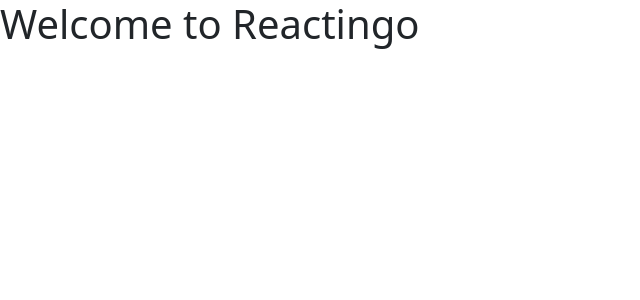
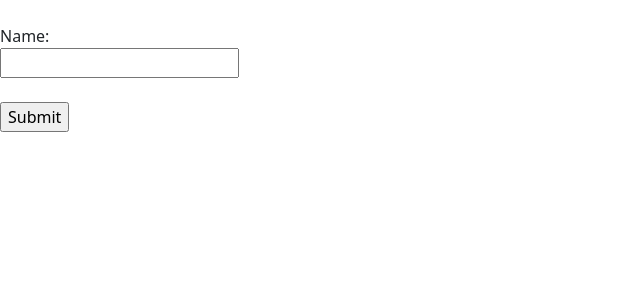
Before and after one commit to decareano/react-tutorial-edit, a React (Create React App) app: page / in a window 1280 px wide. Shown: the top 300 px of the page, without its empty margins (0-640 px from the left). Built offline with nearby package versions, Linux system fonts and the light colour scheme; the HTML template or start-up script is replaced by a standard one.

Commit message:
function with props calls

```diff
--- a/src/App.js
+++ b/src/App.js
@@ -1,45 +1,33 @@
-import React, { Component, useState } from 'react';
+import React, { useState } from 'react';
 
+import ChoreChart from './ChoreChart';
+import ChoreForm from './ChoreForm'
 
 const App = () => {
 
+    const [choreLogs, setChoreLogs] = useState([]);
+      // addChoreLog is a local variable that has the values of all the logs...you can call it pinga but if so, it needs to change line 19
+      const addChoreLog = (log) => {
+        //spread operator keeps tab of all entries..even though they dissapear after refreshing cuz there is no db
+        let logs = [...choreLogs, log];
+        console.log(logs)
+        setChoreLogs(logs);
+    }
+
 
     return (
-      <div>
-        {/* //passing an object...instead of a string */}
-        <Greeting greeting={{ text: "Welcome to Reactingo" }}/>
-      </div>
+
+      <section>
+      {/* // passing ChoreForm below which was imported at the top of the file.
+      // addChoreLog is a variable in ChoreForm.js. it's inside a function called handleSubmit.
+      // if you want to change it you have to make the change on ChoreForm file as well
+      */}
+      <ChoreForm addChoreLog={addChoreLog}/>
+      <ChoreChart chores={choreLogs}/>
+    </section>
+
     );
 
 }
 
-const Greeting = ({greeting}) => {
-
-    //below is static data; we want to pass dynamic data instead. how?
-
-
-    return <h1>{greeting.text}</h1>;
-
-}
-
-export default App;
-
-// we started with below code and end up with above code:
-
-// class App extends Component {
-//   render() {
-//     return (
-//       <div>
-//         <Greeting />
-//       </div>
-//     );
-//   }
-// }
-
-// class Greeting extends Component {
-//   render() {
-//     const greeting = 'Welcome to React';
-
-//     return <h1>{greeting}</h1>;
-//   }
-// }
+export default App
--- /dev/null
+++ b/src/ChoreChart.js
@@ -0,0 +1,23 @@
+import React from 'react'
+
+function ChoreChart(props) {
+  return (
+    <table>
+      <thead>
+        <tr>
+
+          {/* <th>Name</th> */}
+
+        </tr>
+        </thead>
+            {props.chores.map((v, i) => {
+        return <tr>
+          <th>{v[0]}</th>
+
+        </tr>
+      })}
+    </table>
+  );
+}
+
+export default ChoreChart;
--- /dev/null
+++ b/src/ChoreForm.js
@@ -0,0 +1,54 @@
+import React from 'react';
+import { useState } from 'react';
+
+  function ChoreForm({ addChoreLog }) {
+    //each input needs an onChange event to update state on each chore via useState hook
+    // we will have to pass it the event target (ie: choreDesc ) via value
+    //const [choreDesc, setChoreDesc] = useState();
+    const [name, setName] = useState();
+    //const [date, setDate] = useState();
+    const handleSubmit = (e) => {
+      addChoreLog([ name])
+      e.preventDefault();
+    }
+
+    return (
+
+      <form onSubmit={e => { handleSubmit(e) }}>
+        {/* {/* <label>Chore description:</label>
+        <br />
+        <input
+          name='choreDesc'
+          type='text'
+          value={choreDesc}
+          // value has the choreDesc value and this is passed to the onChange event
+          onChange={e => setChoreDesc(e.target.value)} */}
+
+        <br/>
+        <label>Name:</label>
+        <br />
+        <input
+          name='name'
+          type='text'
+          value={name}
+          onChange={e => setName(e.target.value)}
+        />
+        <br />
+        {/* <label>Date:</label>
+        <br />
+        <input
+          name='date'
+          type='date'
+          value={date}
+          onChange={e => setDate(e.target.value)}
+        /> */}
+        <br/>
+        <input
+          type='submit'
+          value='Submit'
+        />
+      </form>
+    )
+  }
+
+  export default ChoreForm;
```
Also changed, not shown: src/OLDApp.js (added, +34 -0 lines), src/pinga.js (added, +41 -0 lines).
